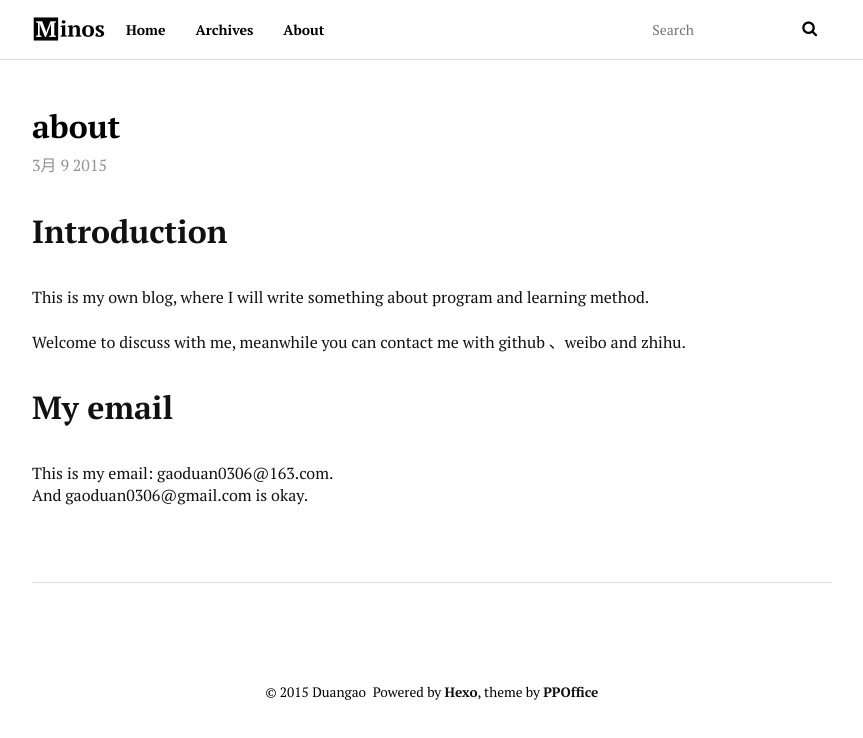
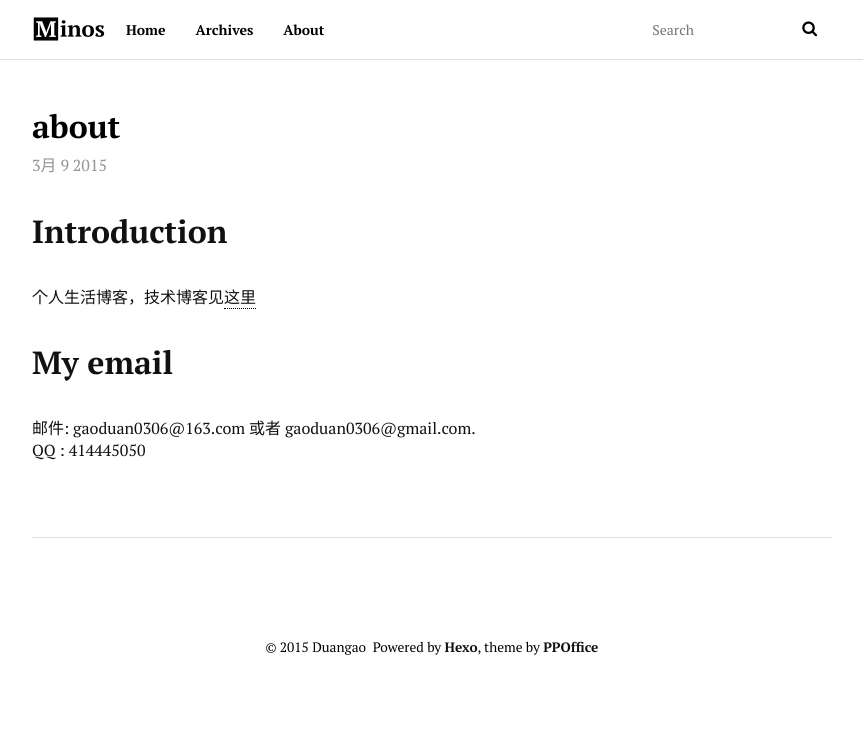
Before and after one commit to duangaolife/duangaolife.github.io, a plain HTML site: page about/index.html in a window 1280 px wide. Shown: the whole page, without its empty margins (208-1071 px from the left). Drawn offline with Linux system fonts and the light colour scheme.

Commit message:
Site updated: 2015-06-13 22:26:14

```diff
--- a/about/index.html
+++ b/about/index.html
@@ -5,22 +5,19 @@
 
   <title>about - 羽加迪姆勒维奥萨</title>
   <meta name="viewport" content="width=device-width, initial-scale=1, maximum-scale=1">
-  <meta name="description" content="IntroductionThis is my own blog, where I will write something about program and learning method.
-Welcome to discuss with me, meanwhile you can contact me with github 、weibo and zhihu.
-My emailThis is">
+  <meta name="description" content="Introduction个人生活博客，技术博客见这里
+My email邮件: gaoduan0306@163.com 或者 gaoduan0306@gmail.com.QQ  : 414445050">
 <meta property="og:type" content="website">
 <meta property="og:title" content="about">
 <meta property="og:url" content="https://duangaolife.github.io/about/index.html">
 <meta property="og:site_name" content="羽加迪姆勒维奥萨">
-<meta property="og:description" content="IntroductionThis is my own blog, where I will write something about program and learning method.
-Welcome to discuss with me, meanwhile you can contact me with github 、weibo and zhihu.
-My emailThis is">
-<meta property="og:updated_time" content="2015-06-13T14:23:10.000Z">
+<meta property="og:description" content="Introduction个人生活博客，技术博客见这里
+My email邮件: gaoduan0306@163.com 或者 gaoduan0306@gmail.com.QQ  : 414445050">
+<meta property="og:updated_time" content="2015-06-13T14:25:47.000Z">
 <meta name="twitter:card" content="summary">
 <meta name="twitter:title" content="about">
-<meta name="twitter:description" content="IntroductionThis is my own blog, where I will write something about program and learning method.
-Welcome to discuss with me, meanwhile you can contact me with github 、weibo and zhihu.
-My emailThis is">
+<meta name="twitter:description" content="Introduction个人生活博客，技术博客见这里
+My email邮件: gaoduan0306@163.com 或者 gaoduan0306@gmail.com.QQ  : 414445050">
 
 
     <link rel="icon" href="/favicon.png">
@@ -78,9 +75,8 @@ My emailThis is">
     </div>
     <div class="article-entry" itemprop="articleBody">
 
-        <h1 id="Introduction">Introduction</h1><p>This is my own blog, where I will write something about program and learning method.</p>
-<p>Welcome to discuss with me, meanwhile you can contact me with github 、weibo and zhihu.</p>
-<h1 id="My_email">My email</h1><p>This is my email: gaoduan0306@163.com.<br>And gaoduan0306@gmail.com is okay.</p>
+        <h1 id="Introduction">Introduction</h1><p>个人生活博客，技术博客见<a href="https://duangao.github.io" target="_blank" rel="external">这里</a> </p>
+<h1 id="My_email">My email</h1><p>邮件: gaoduan0306@163.com 或者 gaoduan0306@gmail.com.<br>QQ  : 414445050</p>
 
 
     </div>
```
